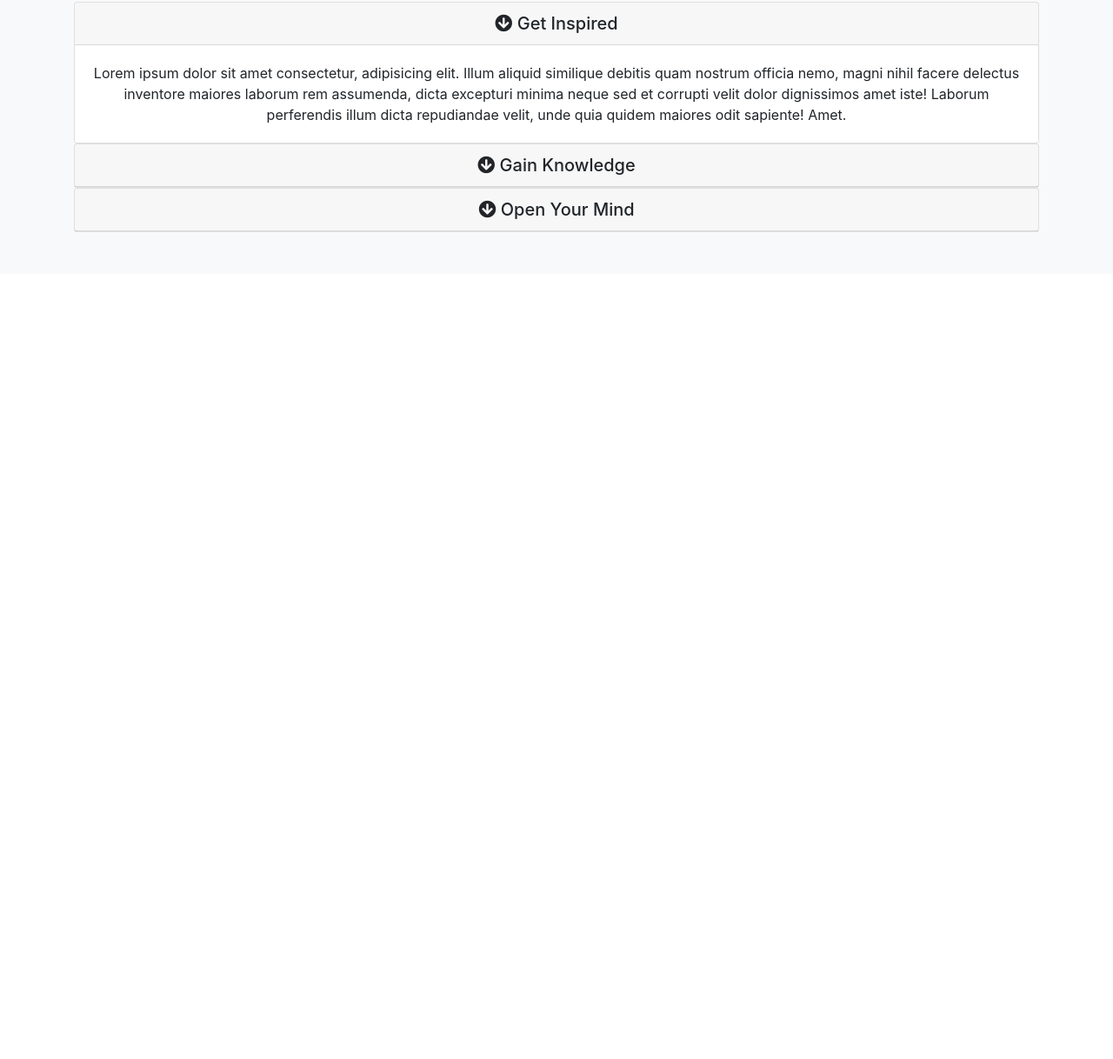
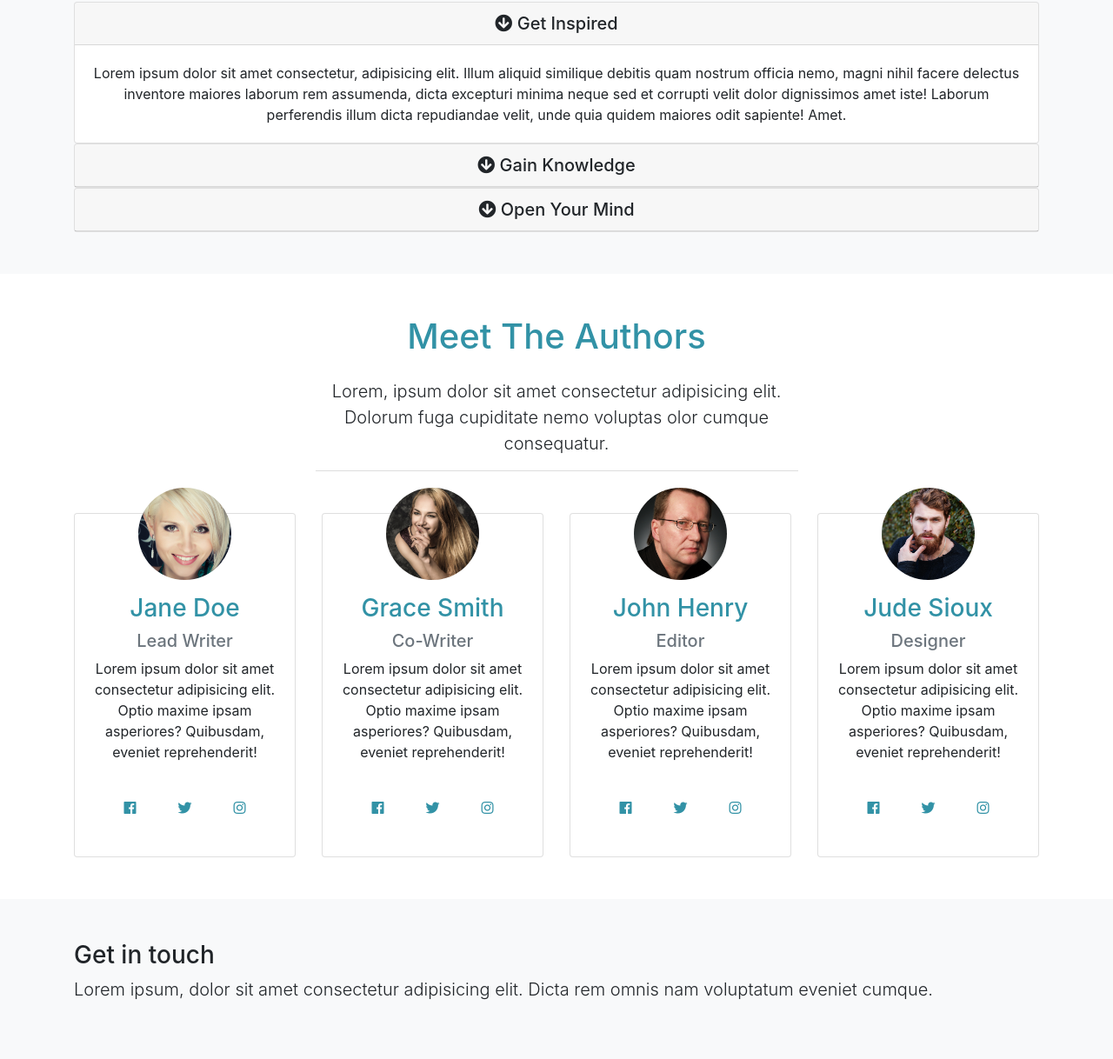
Before and after one commit to steviebanko/Meteorite, a plain HTML site: page index.html in a window 1280 px wide. Shown: the part 1376-2594 px from the top of the page at 87% size. Before the commit the page ends 1691 px from the top, so only its background shows below. Drawn offline with nearby package versions, Linux system fonts and the light colour scheme.

Commit message:
added authors section, with images, titles, and social media links. started contact form section

```diff
--- a/index.html
+++ b/index.html
@@ -191,8 +191,154 @@
 </section>
 
 <!-- MEET THE AUTHORS -->
+<section id="authors" class="my-5 text-center">
+  <div class="container">
+    <div class="row">
+      <div class="col">
+        <div class="info-header mb-5">
+          <h1 class="text-primary pb-3">
+            Meet The Authors
+          </h1>
+          <p class="lead">Lorem, ipsum dolor sit amet consectetur adipisicing elit. Dolorum fuga cupiditate nemo voluptas olor cumque consequatur.</p>
 
+        </div>
+      </div>
+    </div>
 
+    <div class="row">
+      <!-- AUTHOR 1 -->
+      <div class="col-lg-3 col-md-6">
+        <div class="card">
+          <div class="card-body">
+            <img src="img/person1.jpg" alt="" class="img-fluid rounded-circle w-50 mb-3">
+          <h3>Jane Doe</h3>
+          <h5 class="text-muted">Lead Writer</h5>
+          <p> Lorem ipsum dolor sit amet consectetur adipisicing elit. Optio maxime ipsam asperiores? Quibusdam, eveniet reprehenderit!</p>
+          <div class="d-flex justify-content-center">
+            <div class="p-4">
+              <a href="http://facebook.com">
+              <i class="fab fa-facebook"></i>
+              </a>
+            </div>
+            <div class="p-4">
+                <a href="http://twitter.com">
+                  <i class="fab fa-twitter"></i>
+                </a>
+            </div>
+            <div class="p-4">
+                <a href="http://instagram.com">
+                  <i class="fab fa-instagram"></i>
+                </a>
+            </div>
+          </div>
+          </div>
+        </div>
+      </div>
+      <!-- AUTHOR 2 -->
+      <div class="col-lg-3 col-md-6">
+          <div class="card">
+            <div class="card-body">
+              <img src="img/person2.jpg" alt="" class="img-fluid rounded-circle w-50 mb-3">
+            <h3>Grace Smith</h3>
+            <h5 class="text-muted">Co-Writer</h5>
+            <p> Lorem ipsum dolor sit amet consectetur adipisicing elit. Optio maxime ipsam asperiores? Quibusdam, eveniet reprehenderit!</p>
+            <div class="d-flex justify-content-center">
+              <div class="p-4">
+                <a href="http://facebook.com">
+                <i class="fab fa-facebook"></i>
+                </a>
+              </div>
+              <div class="p-4">
+                  <a href="http://twitter.com">
+                    <i class="fab fa-twitter"></i>
+                  </a>
+              </div>
+              <div class="p-4">
+                  <a href="http://instagram.com">
+                    <i class="fab fa-instagram"></i>
+                  </a>
+              </div>
+            </div>
+            </div>
+          </div>
+        </div>
+        <!-- AUTHOR 3 -->
+        <div class="col-lg-3 col-md-6">
+            <div class="card">
+              <div class="card-body">
+                <img src="img/person3.jpg" alt="" class="img-fluid rounded-circle w-50 mb-3">
+              <h3>John Henry</h3>
+              <h5 class="text-muted">Editor</h5>
+              <p> Lorem ipsum dolor sit amet consectetur adipisicing elit. Optio maxime ipsam asperiores? Quibusdam, eveniet reprehenderit!</p>
+              <div class="d-flex justify-content-center">
+                <div class="p-4">
+                  <a href="http://facebook.com">
+                  <i class="fab fa-facebook"></i>
+                  </a>
+                </div>
+                <div class="p-4">
+                    <a href="http://twitter.com">
+                      <i class="fab fa-twitter"></i>
+                    </a>
+                </div>
+                <div class="p-4">
+                    <a href="http://instagram.com">
+                      <i class="fab fa-instagram"></i>
+                    </a>
+                </div>
+              </div>
+              </div>
+            </div>
+          </div>
+          <!-- AUTHOR 4 -->
+          <div class="col-lg-3 col-md-6">
+              <div class="card">
+                <div class="card-body">
+                  <img src="img/person4.jpg" alt="" class="img-fluid rounded-circle w-50 mb-3">
+                <h3>Jude Sioux</h3>
+                <h5 class="text-muted">Designer</h5>
+                <p> Lorem ipsum dolor sit amet consectetur adipisicing elit. Optio maxime ipsam asperiores? Quibusdam, eveniet reprehenderit!</p>
+                <div class="d-flex justify-content-center">
+                  <div class="p-4">
+                    <a href="http://facebook.com">
+                    <i class="fab fa-facebook"></i>
+                    </a>
+                  </div>
+                  <div class="p-4">
+                      <a href="http://twitter.com">
+                        <i class="fab fa-twitter"></i>
+                      </a>
+                  </div>
+                  <div class="p-4">
+                      <a href="http://instagram.com">
+                        <i class="fab fa-instagram"></i>
+                      </a>
+                  </div>
+                </div>
+                </div>
+              </div>
+            </div>
+    </div>
+  </div>
+</section>
+
+<!-- CONTACT FORM -->
+<section class="py-5 bg-light">
+<div class="container">
+  <div class="row">
+    <div class="col">
+      <h3>Get in touch</h3>
+      <p class="lead">Lorem ipsum, dolor sit amet consectetur adipisicing elit. Dicta rem omnis nam voluptatum eveniet cumque.</p>
+    </div>
+  </div>
+  <div class="form-row">
+    <div class="col-md-12">
+
+    </div>
+  </div>
+</div>
+
+</section>
 
   <script src="http://code.jquery.com/jquery-3.3.1.min.js" integrity="sha256-FgpCb/KJQlLNfOu91ta32o/NMZxltwRo8QtmkMRdAu8="
     crossorigin="anonymous"></script>
```
